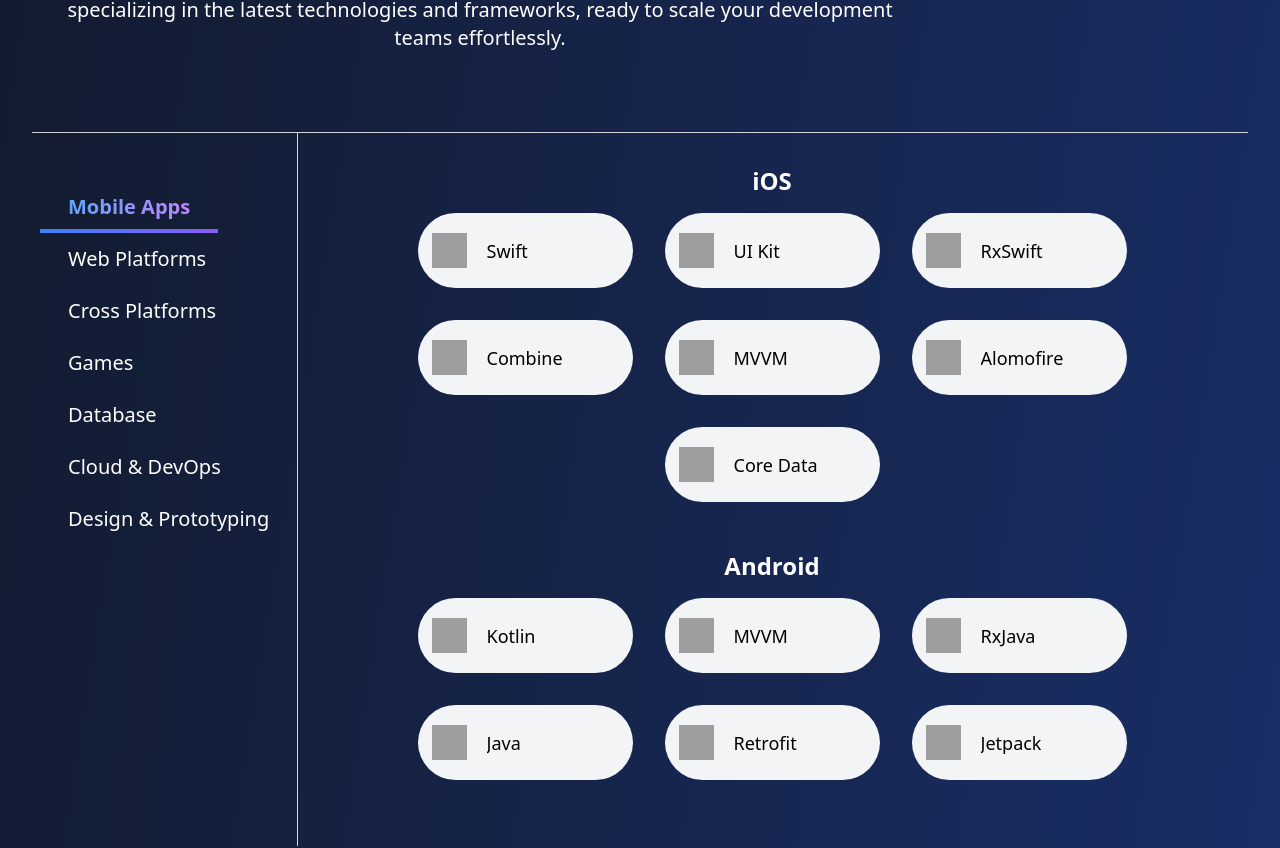
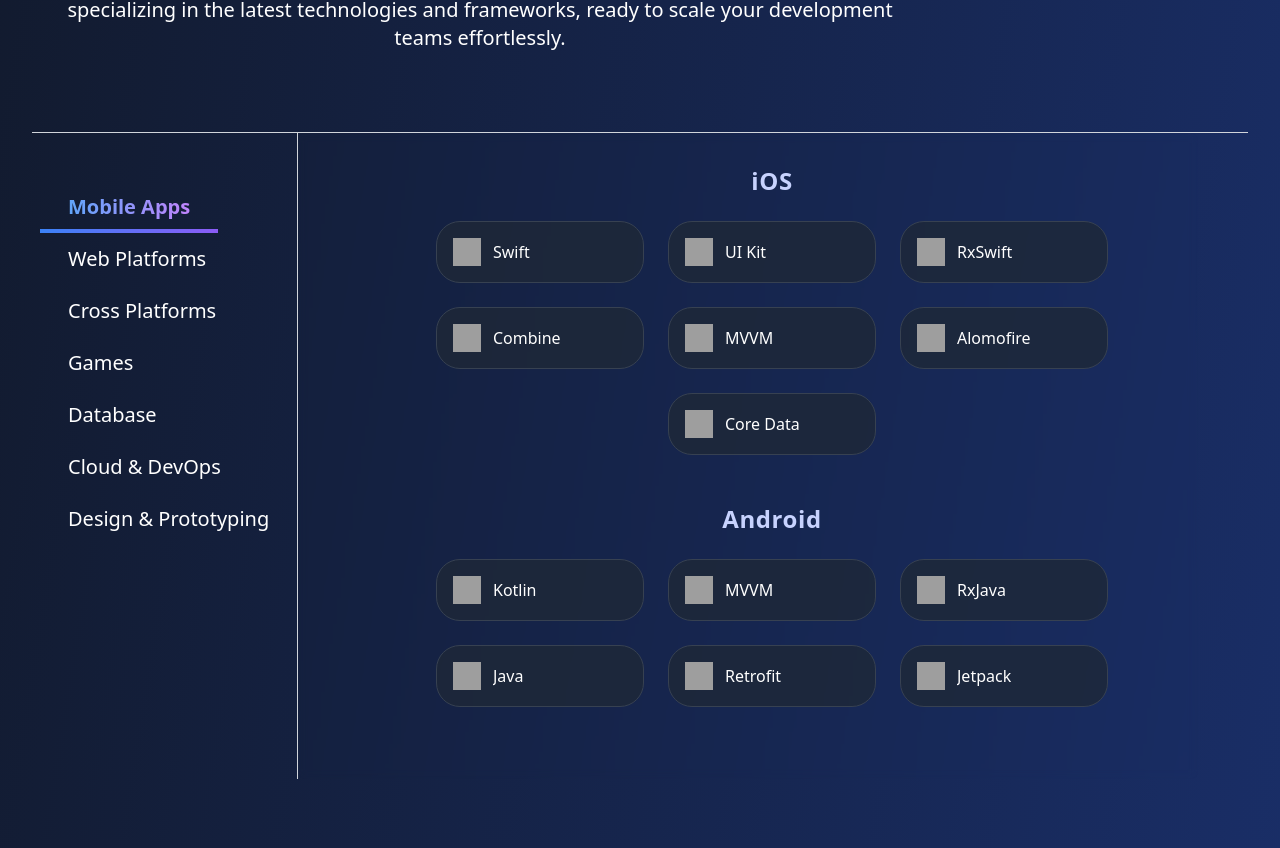
Before and after one commit to somu46/rayndi, a React (Create React App) app: page / in a window 1280 px wide. Shown: the part 1409-2257 px from the top of the page. Built offline with nearby package versions, Linux system fonts and the light colour scheme; grey boxes are pictures that could not be loaded.

Commit message:
update FAQ content and improve layout for TechStack and LandingPage components

```diff
--- a/src/Components/Faqs/Faqs.js
+++ b/src/Components/Faqs/Faqs.js
@@ -8,30 +8,35 @@
 
   const featuredFaqs = [
   {
-      question: "Who should attend Data + AI Summit?",
-      answer: "Data scientists, engineers, analysts, and business leaders who want to learn about the latest trends in data and AI technologies."
+    question: "Who should use our tech services?",
+    answer: "Startups, SMEs, and large enterprises looking for high-quality web, app, cloud, and Data Analytics solutions tailored to their business goals."
   },
   {
-      question: "What is Data + AI Summit?",
-      answer: "The premier conference for the data and AI community, featuring keynotes, technical sessions, and networking opportunities."
+    question: "What services do you offer?",
+    answer: "We specialize in web development, mobile app development, cloud infrastructure setup, and DevOps automation to streamline your software lifecycle."
   }
 ];
 
 const allFaqs = [
   ...featuredFaqs,
   {
-      question: "Where in San Francisco will the event take place?",
-      answer: "The Moscone Center in downtown San Francisco."
+    question: "Do you provide end-to-end web development?",
+    answer: "Yes, we handle everything from UI/UX design and frontend/backend development to deployment and maintenance."
   },
   {
-      question: "Where should I stay for the event?",
-      answer: "We have partnered with several hotels near the venue. Check our accommodations page for discounted rates."
+    question: "What cloud platforms do you work with?",
+    answer: "We work with AWS, Microsoft Azure, and Google Cloud to deliver scalable and secure cloud solutions."
   },
   {
-      question: "What is included in the full conference pass?",
-      answer: "Access to all keynotes, breakout sessions, expo hall, networking events, and conference materials."
+    question: "Can you help us implement DevOps?",
+    answer: "Absolutely. We offer CI/CD pipeline setup, infrastructure as code, monitoring, and automation to streamline your development process."
+  },
+  {
+    question: "Do you offer support after project delivery?",
+    answer: "Yes, we provide ongoing maintenance, performance optimization, and support to ensure your product runs smoothly post-launch."
   }
 ];
+
 
   const toggleFAQ = (index) => {
     setOpenIndex(openIndex === index ? null : index);
--- a/src/Components/TechStack/TechStack.js
+++ b/src/Components/TechStack/TechStack.js
@@ -225,27 +225,31 @@
           </div>
 
           {/* Tab Content */}
-          <div className="pt-8 w-full md:w-8/12 lg:w-9/12 md:ps-12 lg:pb-[18px] ">
+          <div className="pt-8 w-full md:w-8/12 lg:w-9/12 md:ps-12 lg:pb-6  rounded-lg backdrop-blur-sm">
   {activeCategory?.subcategories?.map((subcategory) => (
     <div key={subcategory.title} className="mb-12 text-white">
-                <h4 className="mb-4 font-bold text-xl xl:text-2xl 2xl:text-3xl tracking-[0px] ">
+      <h4 className="mb-6 font-bold text-xl xl:text-2xl 2xl:text-[1.75rem] tracking-wide text-center text-indigo-200">
         {subcategory.title}
       </h4>
-                <div className="flex flex-wrap gap-4 md:gap-6 lg:gap-8 justify-center">
+      <div className="flex flex-wrap gap-4 md:gap-5 lg:gap-6 justify-center">
         {subcategory.technologies.map((tech) => (
-                    <a href={`https://www.google.com/search?q=${tech.name}`}
+          <a
+            href={`https://www.google.com/search?q=${tech.name}`}
             key={tech.name}
-                      className="home-module--buttonChange--28cf1 md:w-52 lg:w-[215px] w-[150px] customClasse bg-gray-100 px-3.5 py-5 border-transparent rounded-3xl sm:rounded-[2.45rem] font-normal md:text-lg text-sm hover:bg-gray-800 hover:text-white transition duration-500 flex flex-row items-center lg:gap-5 gap-3 md:hover:shadow-sm md:hover:shadow-slate-400 text-black"
+            className="group md:w-48 lg:w-52 w-[140px] bg-gray-800/80 hover:bg-gray-700/90 px-4 py-4 border border-gray-700 rounded-2xl sm:rounded-3xl font-medium md:text-base text-sm hover:border-indigo-400/50 transition-all duration-300 flex flex-row items-center gap-3 hover:shadow-lg hover:shadow-indigo-500/10 text-white"
+            target="_blank"
+            rel="noopener noreferrer"
           >
             <img
-                        className="md:h-[35px] md:w-[35px] h-[25px] w-[25px] hoverClass"
+              className="h-6 w-6 md:h-7 md:w-7 group-hover:scale-110 transition-transform"
               src={`https://skillicons.dev/icons?i=${tech.icon}`}
               alt={tech.name}
               loading="lazy"
             />
-                      <div className="hoverClassTitle">
-                        <span>{tech.name}</span>
-                        <span>{tech.name}</span>
+            <div className="text-left overflow-hidden">
+              <span className="block group-hover:translate-x-1 transition-transform">
+                {tech.name}
+              </span>
             </div>
           </a>
         ))}
--- a/src/Pages/Industry/Industry.js
+++ b/src/Pages/Industry/Industry.js
@@ -18,14 +18,10 @@
  }); // Redirect to the industries page
 }
 
-
-
-
-
   return (
-    <div className="min-h-screen bg-gradient-to-br from-gray-900 to-gray-950">
+    <div className="min-h-screen ">
       {/* Hero Section */}
-      <section className="relative py-20 sm:py-28 px-4 text-center">
+      <section className="relative py-10 sm:py-28 px-4 text-center">
         <div className="absolute inset-0 bg-gradient-to-br from-blue-900/30 to-purple-900/30 -z-10" />
         <div className="container mx-auto max-w-6xl">
           <motion.h1
--- a/src/Pages/LandingPage/LandingPage.js
+++ b/src/Pages/LandingPage/LandingPage.js
@@ -41,7 +41,7 @@
   const handleSubmit = (e) => {
     e.preventDefault();
     // Here you would typically send the form data to your backend
-    console.log('Form submitted:', formData);
+    // console.log('Form submitted:', formData);
 
     // Redirect to thank you page with form data
     navigate('/thank-you', { state: { formData } });
@@ -103,9 +103,9 @@
   ];
 
   return (
-    <div className="bg-black text-white">
+    <div className="bg-gradient-to-br from-gray-900 to-blue-900 text-white">
       {/* Navigation */}
-      <nav className="flex flex-wrap w-auto h-auto shadow-md z-30 fixed top-0 left-0 right-0 bg-white bg-opacity-30 backdrop-blur-xl">
+      <nav className="flex flex-wrap w-auto h-auto shadow-md z-30 fixed top-0 left-0 right-0 bg-gray-600 bg-opacity-30 backdrop-blur-xl">
         <div className="container mx-auto px-6 py-4">
           <div className="flex justify-between items-center">
             <div className="flex items-center">
@@ -151,6 +151,8 @@
               animate={{ opacity: 1, height: 'auto' }}
               transition={{ duration: 0.3 }}
               className="md:hidden mt-4 space-y-4 pb-4"
+              onClick={handleToggle}
+
             >
               <a href="#services" className="block hover:text-blue-600 transition">Services</a>
               <a href="#industries" className="block hover:text-blue-600 transition">Industries</a>
@@ -181,12 +183,12 @@
               <p className="text-xl text-gray-600 mb-8">
                 We deliver cutting-edge technology solutions that drive growth, efficiency, and competitive advantage for your business.
               </p>
-              <div className="flex flex-col sm:flex-row gap-4">
+              <div className="flex flex-row sm:flex-row gap-6 ">
                 <button className="bg-blue-600 text-white px-8 py-3 rounded-full hover:bg-blue-700 transition shadow-lg hover:shadow-xl flex items-center justify-center">
                   Get Started <FiArrowRight className="ml-2" />
                 </button>
-                <button className="border border-blue-600 text-blue-600 px-8 py-3 rounded-full hover:bg-blue-50 transition flex items-center justify-center">
-                  Learn More
+                <button className="border border-white text-blue-500 px-8 py-3 rounded-full hover:bg-blue-50 transition flex items-center justify-center">
+                  Bal <FiArrowRight className="ml-2" />
                 </button>
               </div>
             </div>
@@ -497,17 +499,19 @@
       </section>
 
       {/* Industries Section */}
-      <section id="industries" className="py-10">
+      <section id="industries" className="">
         <IndustryStack/>
       </section>
 
       {/* Projects Section */}
       <section className="py-20 ">
-
+        <h1 className='text-xl text-center'>Project Section</h1>
+        <h2 className='text-red-500 text-center'>This Part is Under Progress</h2>
+        <p className='text-center text-gray-500'>This section will showcase various projects and case studies.</p>
       </section>
 
       {/* Technology Stack */}
-      <section className="py-20 ">
+      <section className=" ">
         <TechStack/>
       </section>
 
```
Lines whose indentation alone changed are shown as unchanged.
